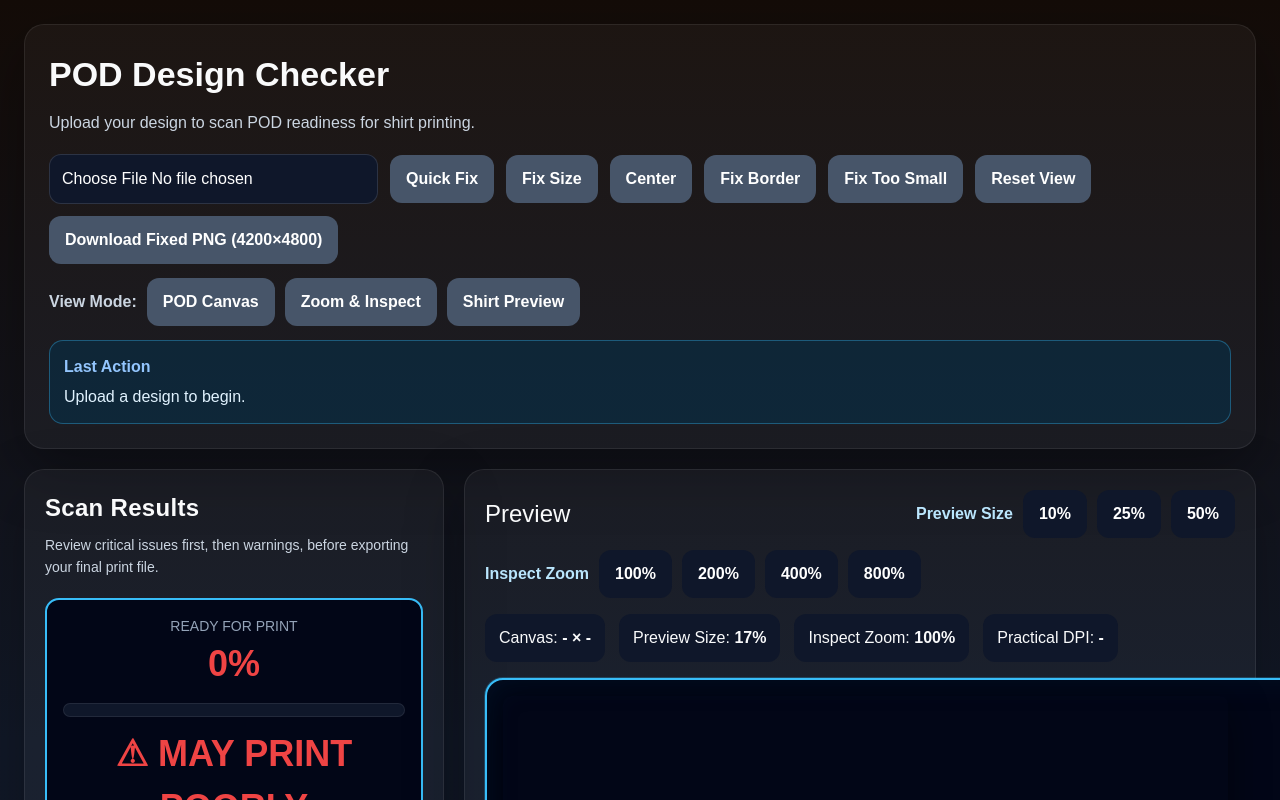
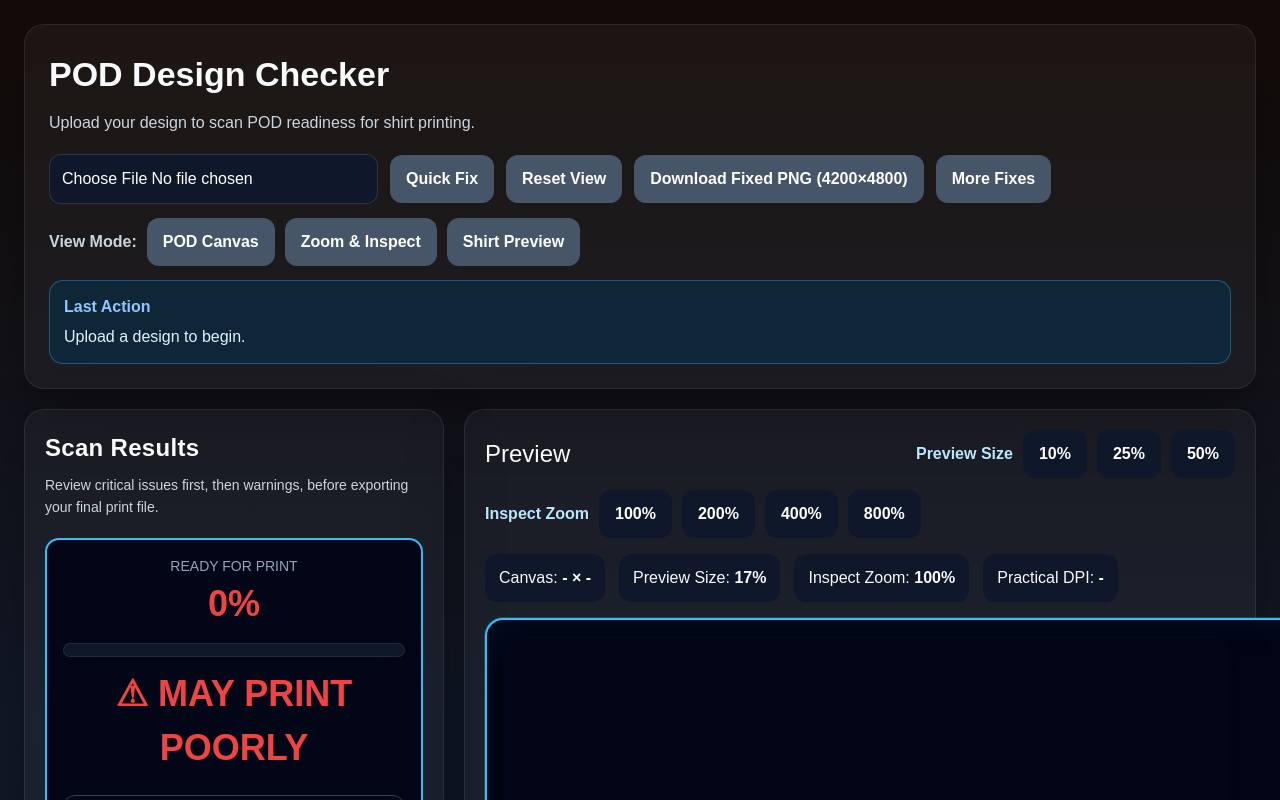
Before and after one commit to noobmacker-creator/pod-design-checker, a Next.js app: page / in a window 1280 px wide. Shown: the top 800 px of the page. Built offline with nearby package versions, Linux system fonts and the light colour scheme.

Commit message:
hide extra fix buttons behind more fixes

```diff
--- a/app/page.tsx
+++ b/app/page.tsx
@@ -1293,12 +1293,21 @@ setFakeTransparencyDetected(fakeTransparency.detected);
             />
 
 <button onClick={handleQuickFix} disabled={!img || !originalBounds}>Quick Fix</button>
-<button onClick={handleFixCanvas} disabled={!img}>Fix Size</button>
-<button onClick={handleCenterArtwork} disabled={!img}>Center</button>
-<button onClick={handleAutoFixSafetyBorder} disabled={!img || !originalBounds}>Fix Border</button>
-<button onClick={handleAutoFixTooSmall} disabled={!img || !originalBounds}>Fix Too Small</button>
 <button onClick={resetToOriginalView} disabled={!img}>Reset View</button>
 <button onClick={handleDownloadFixedPng} disabled={!img}>Download Fixed PNG (4200×4800)</button>
+
+<button onClick={() => setShowMoreFixes((v) => !v)} disabled={!img}>
+  {showMoreFixes ? 'Hide More Fixes' : 'More Fixes'}
+</button>
+
+{showMoreFixes && (
+  <>
+    <button onClick={handleFixCanvas} disabled={!img}>Fix Size</button>
+    <button onClick={handleCenterArtwork} disabled={!img}>Center</button>
+    <button onClick={handleAutoFixSafetyBorder} disabled={!img || !originalBounds}>Fix Border</button>
+    <button onClick={handleAutoFixTooSmall} disabled={!img || !originalBounds}>Fix Too Small</button>
+  </>
+)}
           </div>
 
           <div
```
